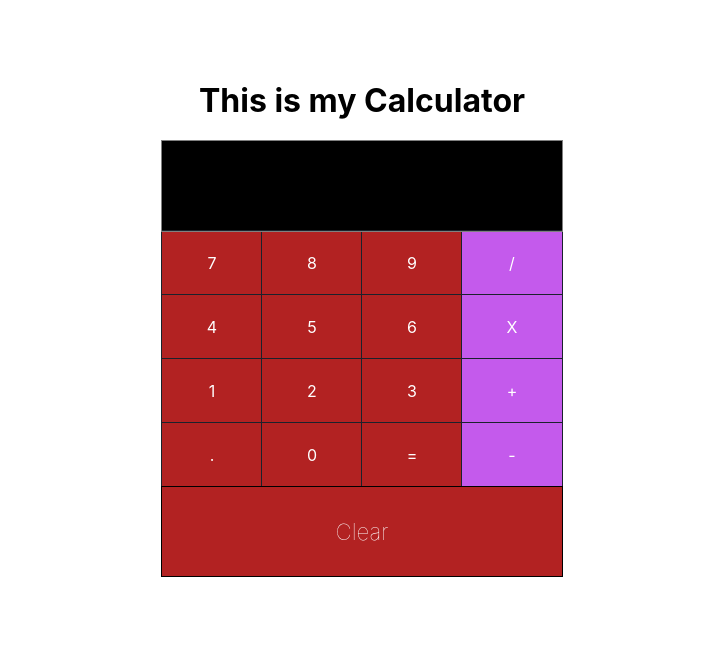
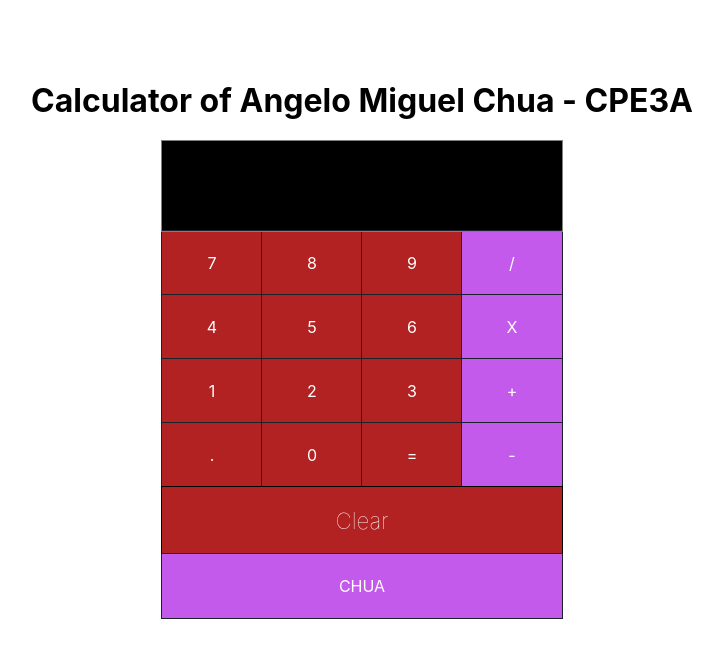
Before and after one commit to amchuaStudent/Working_React_Calculator, a React (Create React App) app: page / in a window 1280 px wide. Shown: the top 658 px of the page, without its empty margins (278-1001 px from the left). Built offline with nearby package versions, Linux system fonts and the light colour scheme.

Commit message:
Final version with name

```diff
--- a/src/App.js
+++ b/src/App.js
@@ -68,8 +68,6 @@ class App extends Component {
     }
   }
 
-
-
   addToInput = val => {
     this.setState({input: this.state.input + val});
     this.conditionalState(val);
@@ -91,11 +89,14 @@ class App extends Component {
     }
   }
 
-
+  fullName = () => {
+    this.setState({input: "Angelo Miguel Chua"})
+    this.resetSwi();
+  }
   render(){
     return (<div className="app">
 
-      <h1>This is my Calculator</h1>
+      <h1>Calculator of Angelo Miguel Chua - CPE3A</h1>
 
       <div className="calc-wrapper">
         <Input input={this.state.input}/>
@@ -126,6 +127,9 @@ class App extends Component {
         <div className="row">
           <ClearButton handleClear={this.clearInput}>Clear</ClearButton>
         </div>
+        <div className="row">
+          <Button handleClick={this.fullName}>CHUA</Button>
+        </div>
       </div>
     </div>);
   }
--- a/src/components/ClearButton.css
+++ b/src/components/ClearButton.css
@@ -1,5 +1,5 @@
 .clear-btn {
-    height: 4em;
+    height: 3em;
     display: flex;
     justify-content: center;
     align-items: center;
```
Also changed, not shown: src/App.css (line endings or trailing spaces).
